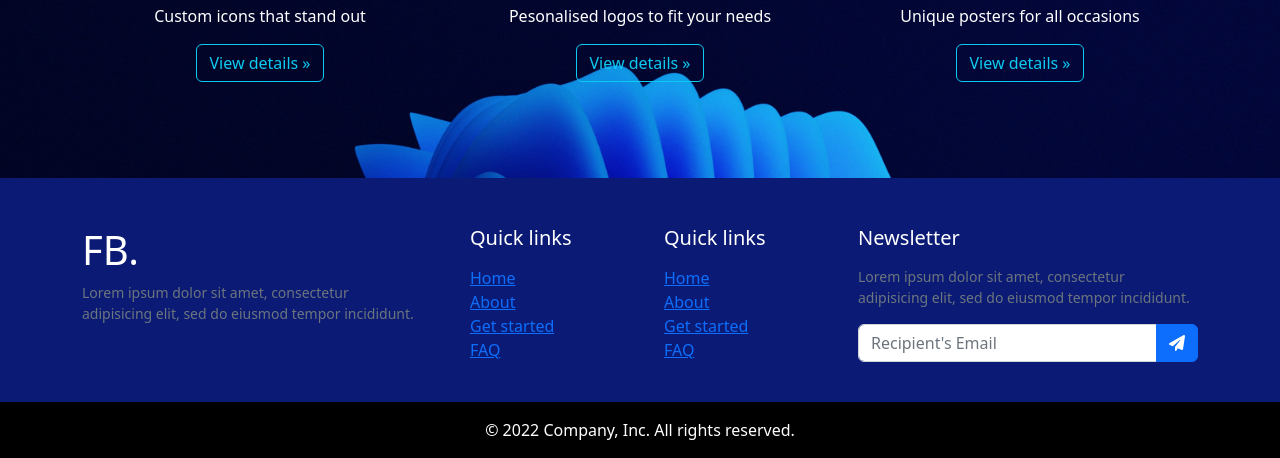
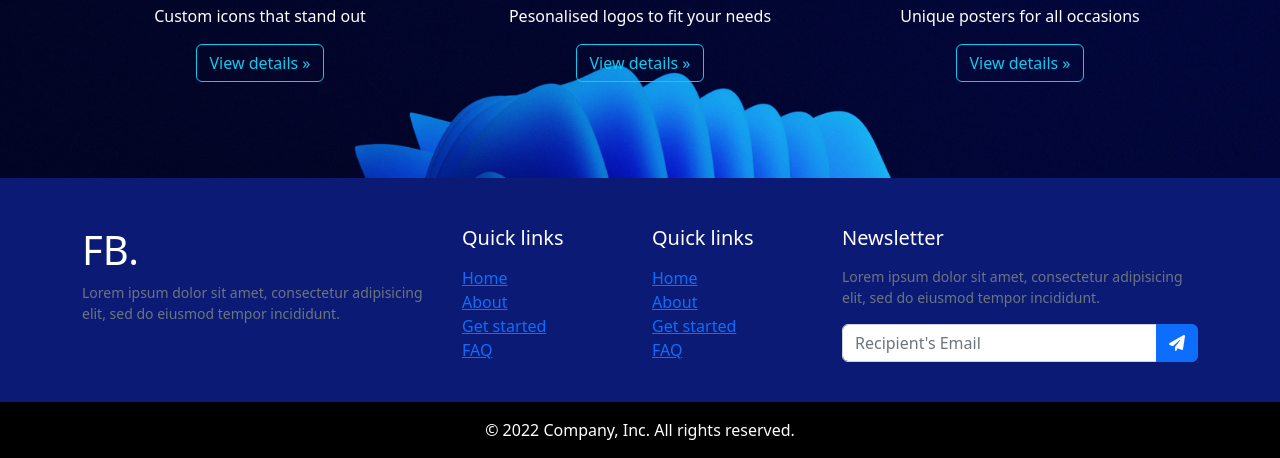
Before and after one commit to Awoyalejohn/GDS, a Django app: page / in a window 1280 px wide. Shown: the part 953-1411 px from the top of the page. Run offline with Django 4.2, Linux system fonts and the light colour scheme; some libraries are stand-ins or nearby versions.

Commit message:
fix horizontal overflow bug that was caused by footer gaps

```diff
--- a/templates/base.html
+++ b/templates/base.html
@@ -105,7 +105,7 @@
   <!--footer-->
 <footer class="w-100 pt-4 flex-shrink-0">
   <div class="container py-4">
-      <div class="row gy-4 gx-5">
+      <div class="row gy-3 gx-4">
           <div class="col-lg-4 col-md-6">
               <h5 class="h1 text-white">FB.</h5>
               <p class="small text-muted">Lorem ipsum dolor sit amet, consectetur adipisicing elit, sed do eiusmod tempor incididunt.</p>
```
